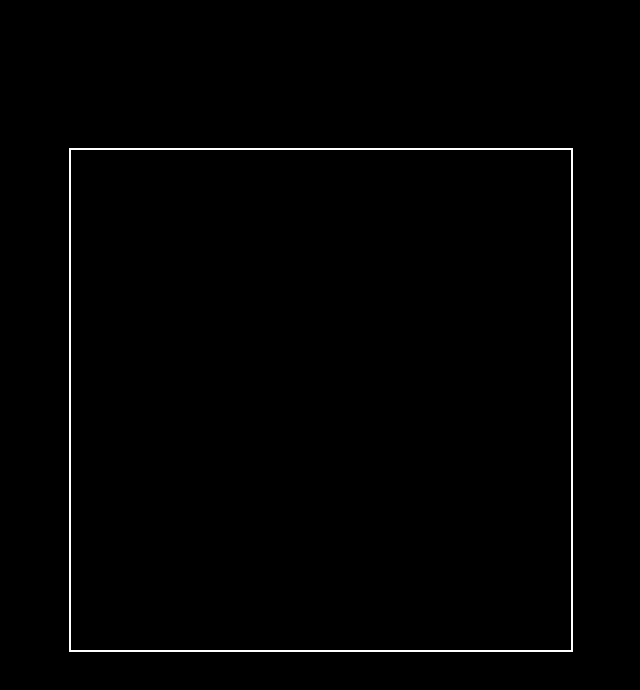
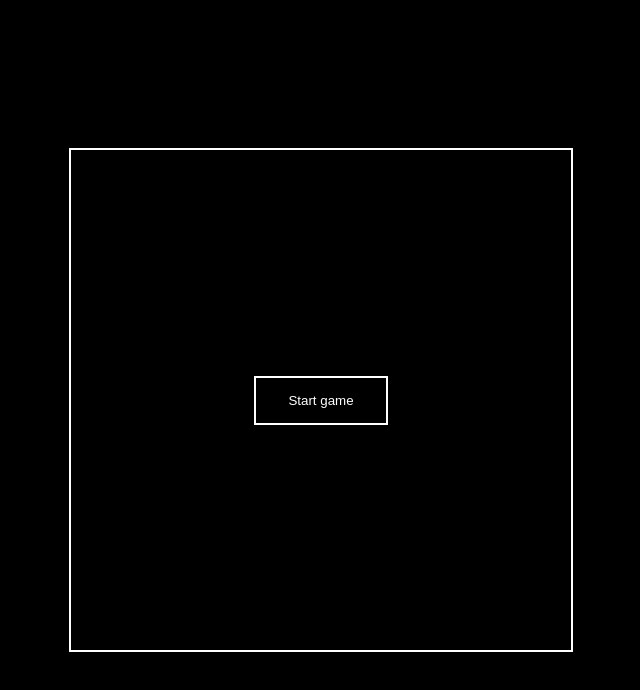
Before and after one commit to Rasmustom/asteroids-exercise, a website: page index.html in a window 1280 px wide. Shown: the whole page, without its empty margins (319-959 px from the left). Drawn offline with Linux system fonts and the light colour scheme.

Commit message:
Added start/restart button

```diff
--- a/css/app.css
+++ b/css/app.css
@@ -21,4 +21,22 @@ canvas {
     width: 500px;
     height: 500px;
     border: 2px solid white;
+    z-index: 1;
 }
+
+#start-button {
+    z-index: 2;
+    position: absolute;
+    top: 250;
+    left: 250;
+    background-color: black;
+    color: white;
+    border: 2px solid white;
+    padding: 15px 32px;
+    cursor: pointer;
+    transition-duration: 0.3s;
+}
+
+#start-button:hover {
+    background-color: rgb(39, 39, 39);
+}
--- a/index.html
+++ b/index.html
@@ -10,6 +10,8 @@
 <body>
 
     <canvas id="canvas-stage" width="500" height="500"></canvas>
+    <button type="button" id="start-button">Start game</button>
+
 
     <script type="module" src="build/bundle.js"></script>
 </body>
--- a/js/utility/Canvas.js
+++ b/js/utility/Canvas.js
@@ -1,4 +1,4 @@
-const canvas = document.getElementById('canvas-stage');
+const canvas = document.querySelector('#canvas-stage');
 const context = canvas.getContext('2d');
 
 const { PI } = Math;
```
Also changed, not shown: js/classes/Game.js (+9 -1 lines).
